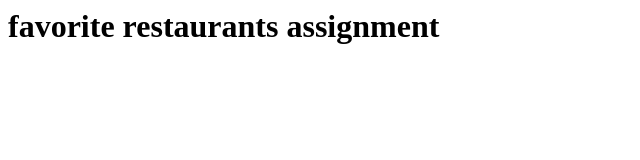
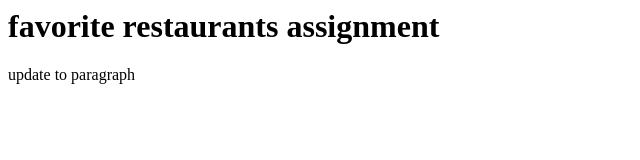
Before and after one commit to jefftaga/wk3_assignment_1, a plain HTML site: page index.html in a window 1280 px wide. Shown: the whole page, without its empty margins (0-640 px from the left). Drawn offline with Linux system fonts and the light colour scheme.

Commit message:
updates to paragraph tag

```diff
--- a/index.html.html
+++ b/index.html
@@ -4,6 +4,6 @@
   </head>
   <body>
     <h1>favorite restaurants assignment</h1>
-    <p></p>
+    <p>update to paragraph</p>
   </body>
 </html>
```
